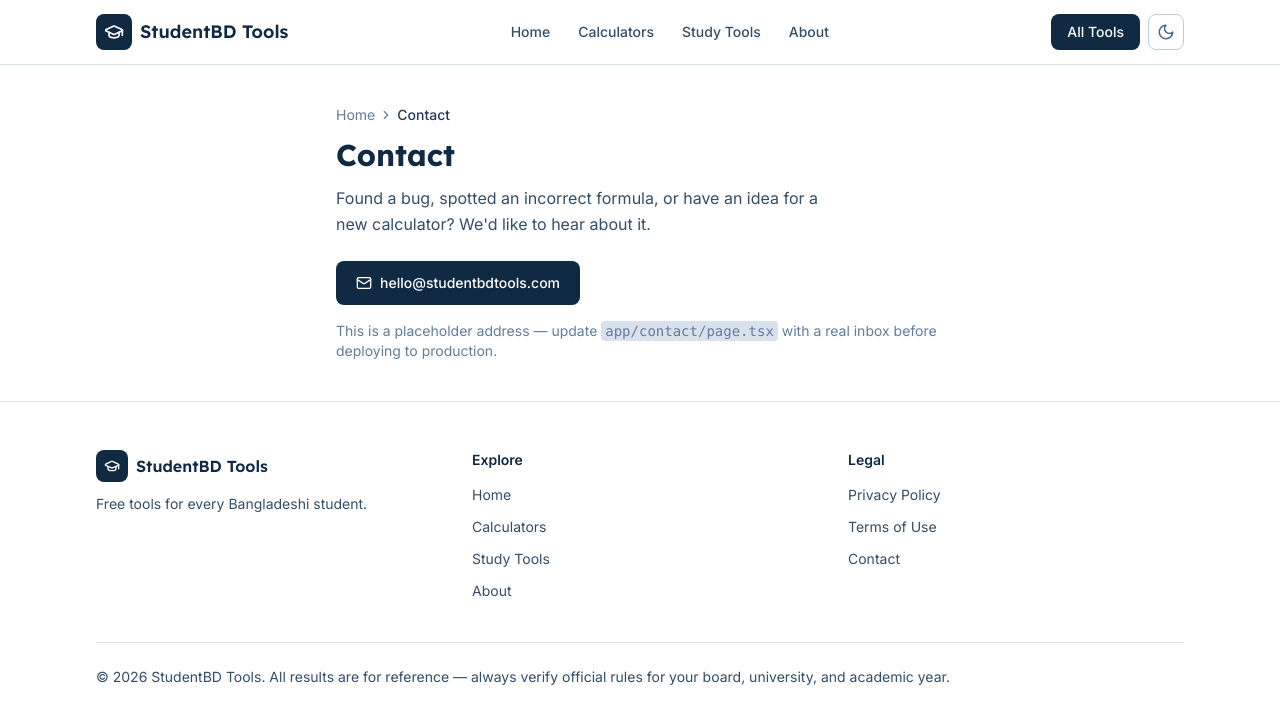
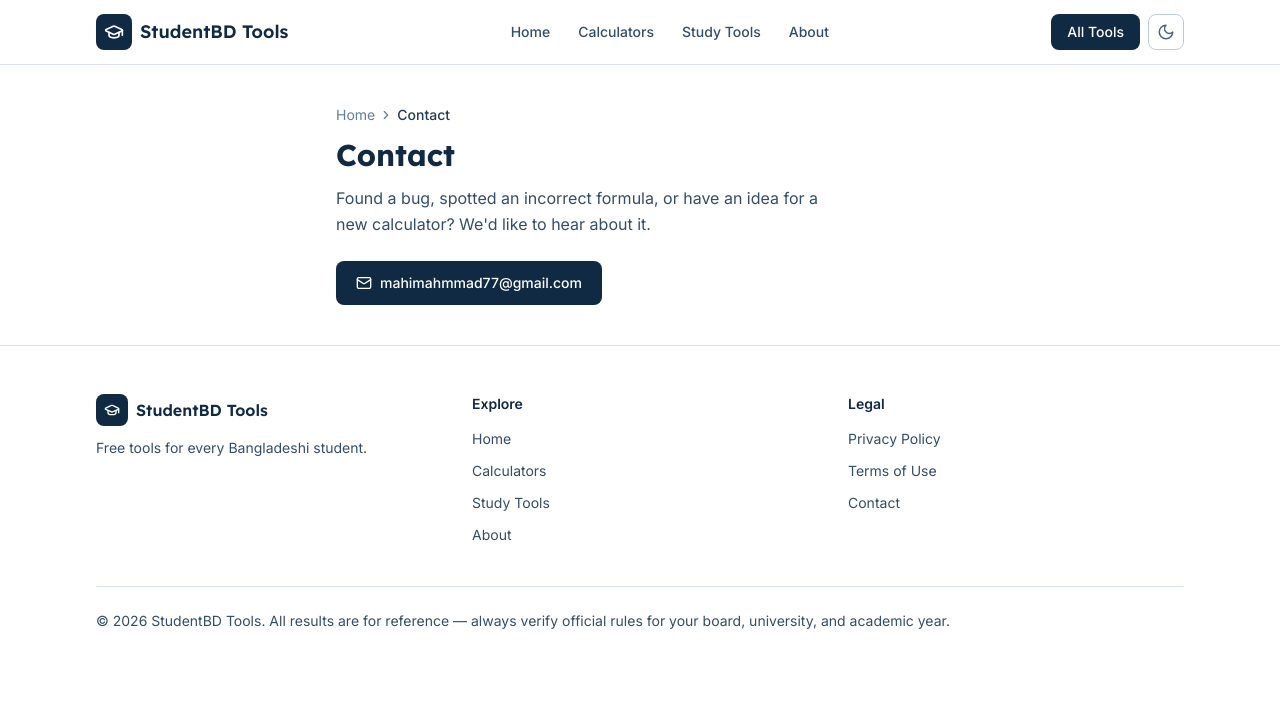
Before and after one commit to mahim25web/Student-BD-Tools, a Next.js app in the folder studentbd-tools/: page /contact in a window 1280 px wide. Shown: the top 724 px of the page. Built offline with nearby package versions, Linux system fonts and the light colour scheme.

Commit message:
added contact details

```diff
--- a/studentbd-tools/app/contact/page.tsx
+++ b/studentbd-tools/app/contact/page.tsx
@@ -12,7 +12,7 @@ export const metadata: Metadata = {
 };
 
 // Update this to the project owner's real inbox before launch.
-const CONTACT_EMAIL = "hello@studentbdtools.com";
+const CONTACT_EMAIL = "mahimahmmad77@gmail.com";
 
 export default function ContactPage() {
   return (
@@ -34,13 +34,7 @@ export default function ContactPage() {
         {CONTACT_EMAIL}
       </a>
 
-      <p className="mt-4 text-sm text-navy-500 dark:text-navy-400">
-        This is a placeholder address — update{" "}
-        <code className="rounded bg-navy-100 px-1 py-0.5 dark:bg-navy-800">
-          app/contact/page.tsx
-        </code>{" "}
-        with a real inbox before deploying to production.
-      </p>
+
     </div>
   );
 }
```
